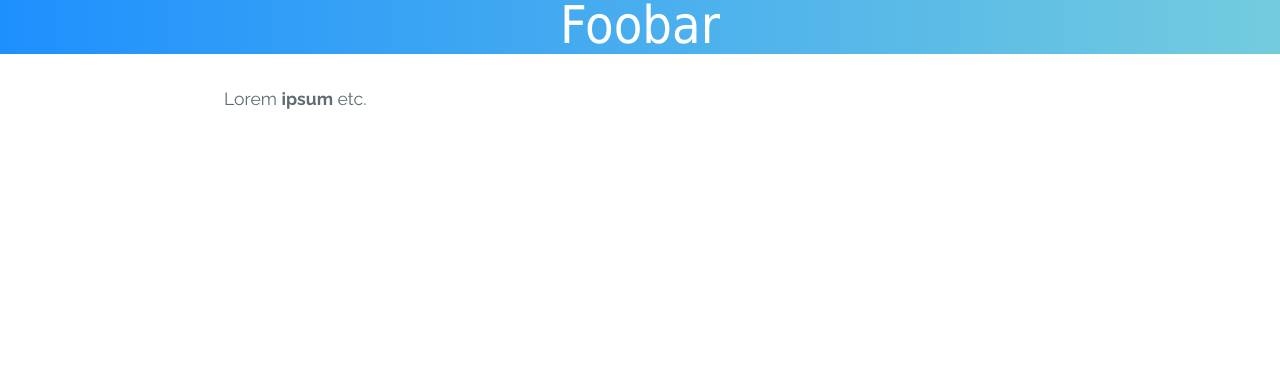
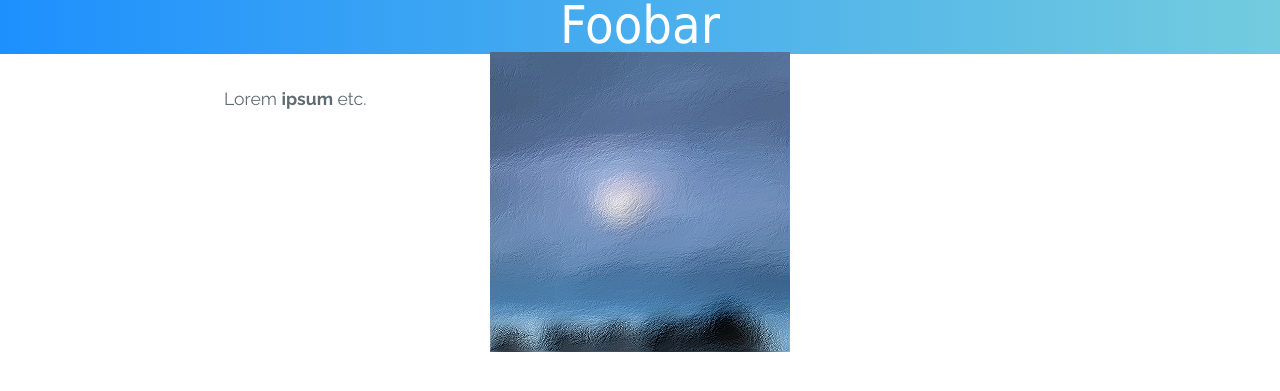
Before and after one commit to RarelyCharlie/rarelycharlie.github.io, a Jekyll site: the page built from index.md, in a window 1280 px wide. Shown: the top 391 px of the page. Built offline with Jekyll 4.4.1, drawn with Linux system fonts in a browser that asks for light colours; nearby versions of some CDN libraries.

Commit message:
Add new moon

```diff
--- a/_layouts/default.html
+++ b/_layouts/default.html
@@ -16,6 +16,7 @@
   <body>
     <section class="page-header">
       <h1 class="project-name">{{ page.title }}</h1>
+      <a class=".moon" href="http://www.7cups.com/@RarelyCharlie" title="Contact RarelyCharlie"><img src="/assets/moon.jpg"></a>
     </section>
 
     <section class="main-content">
```
